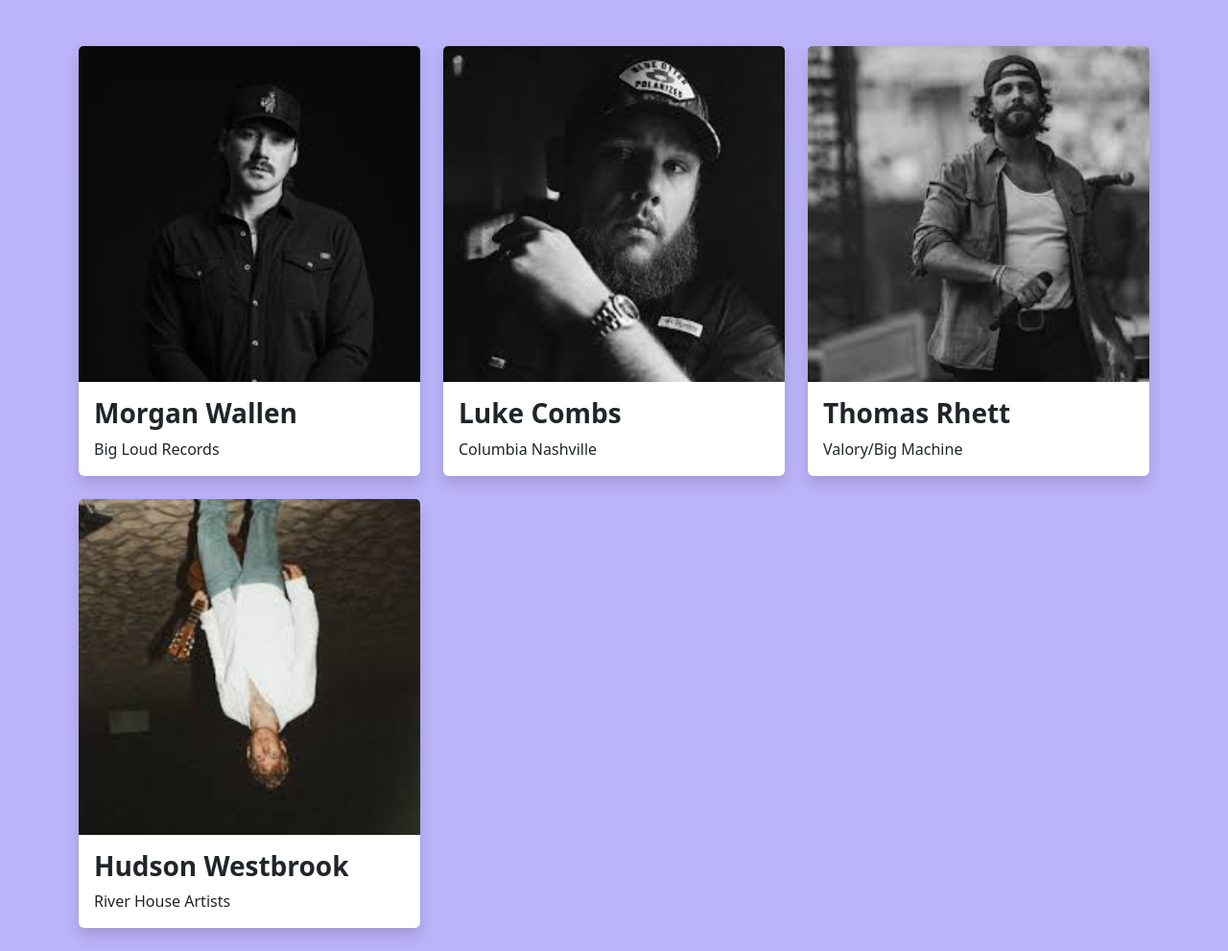
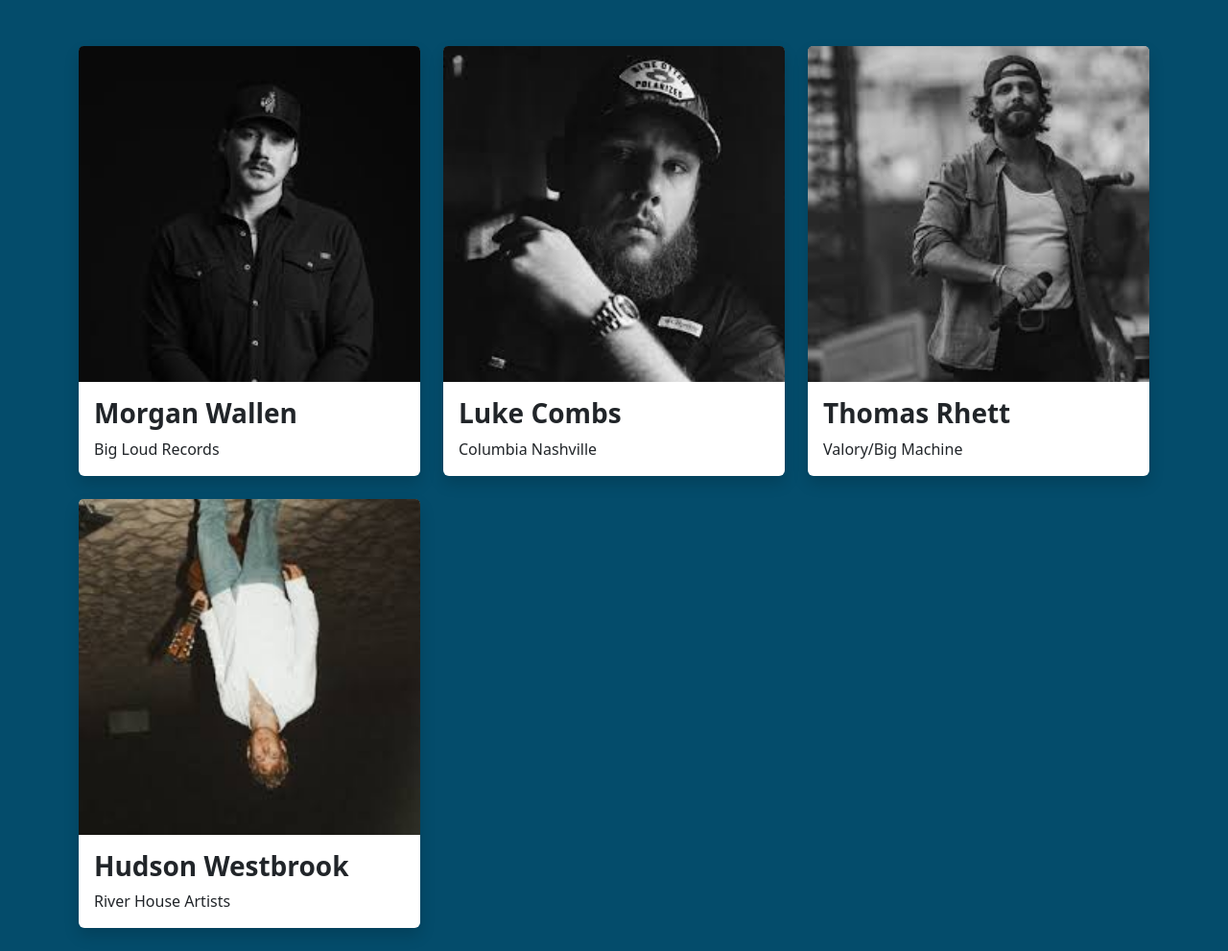
Before and after one commit to SamuelCesla/PVA_Artist_List, a Django app: page / in a window 1280 px wide. Shown: the part 46-1037 px from the top of the page at 96% size. Run offline with Django 5.2, Linux system fonts and the light colour scheme; data comes from the database, SQL or seed files in the repository.

Commit message:
změna pozadí

```diff
--- a/Interpreti/static/css/styles.css
+++ b/Interpreti/static/css/styles.css
@@ -1,5 +1,5 @@
 body {
-    background-color: rgba(79, 58, 242, 0.378) !important;
+    background-color: rgb(4, 76, 107) !important;
 }
 
 
```
